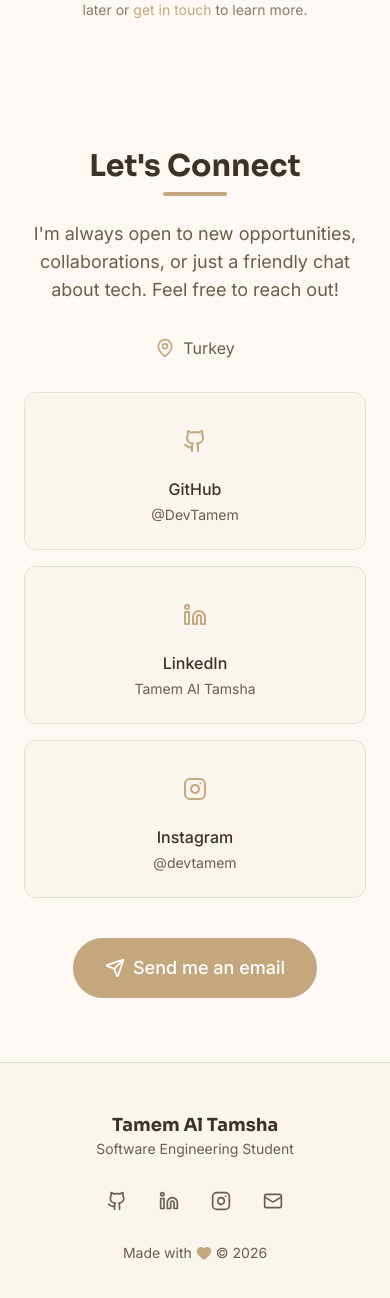
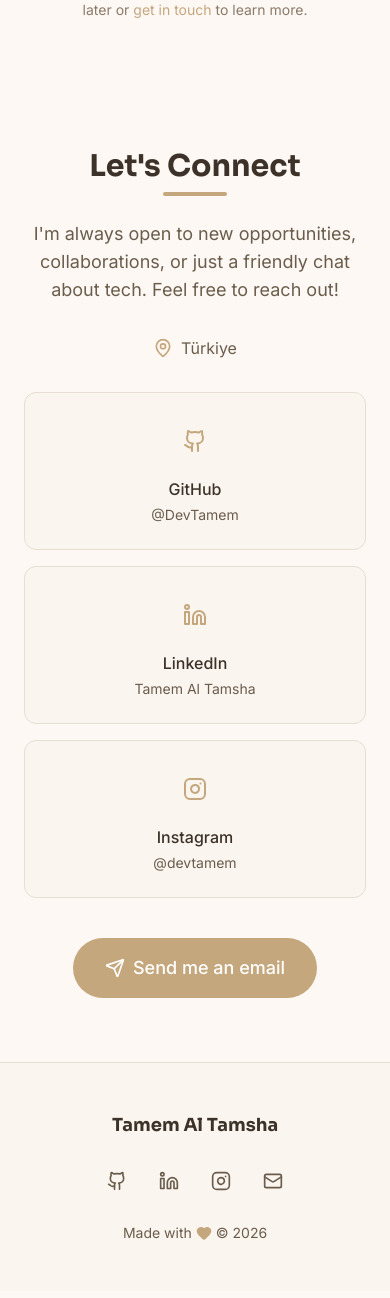
Before and after one commit to DevTamem/PortfolioV2, a Next.js app: page / in a window 390 px wide. Shown: the part 5192-6490 px from the top of the page. Built offline with nearby package versions, Linux system fonts and the light colour scheme.

Commit message:
Small UI changes

```diff
--- a/app/layout.tsx
+++ b/app/layout.tsx
@@ -16,7 +16,7 @@ const sora = Sora({
 })
 
 export const metadata: Metadata = {
-  title: 'Tamem Al Tamsha - Software Engineering Student',
+  title: 'Tamem Al Tamsha',
   description: 'Personal portfolio of a Software Engineering student passionate about building real-world applications.',
   keywords: ['portfolio', 'software engineer', 'developer', 'react', 'typescript', 'nodejs'],
 }
--- a/components/layout/Footer.tsx
+++ b/components/layout/Footer.tsx
@@ -22,9 +22,6 @@ export function Footer() {
             <h3 className="font-heading font-bold text-primary text-lg">
               {personalInfo.name}
             </h3>
-            <p className="text-secondary text-sm">
-              {personalInfo.title}
-            </p>
           </motion.div>
 
           {/* Center - Social links */}
--- a/components/sections/Hero.tsx
+++ b/components/sections/Hero.tsx
@@ -126,7 +126,7 @@ export function Hero() {
           initial={{ opacity: 0, y: 10 }}
           animate={{ opacity: 1, y: 0 }}
           transition={{ delay: 1.2, duration: 0.5 }}
-          className="absolute bottom-8 left-1/2 -translate-x-1/2 hidden md:block"
+          className="absolute bottom-8 left-0 right-0 flex justify-center hidden md:block"
         >
           <motion.a
             href="#about"
--- a/lib/data.ts
+++ b/lib/data.ts
@@ -121,7 +121,7 @@ export const personalInfo = {
   name: 'Tamem Al Tamsha',
   title: 'Software Engineering Student',
   university: 'Ostim Technical University',
-  location: 'Turkey',
+  location: 'Türkiye',
   bio: `I'm a Software Engineering student passionate about building real-world applications
         and continuously improving my development skills. I love turning ideas into code and
         creating things that make a difference.`,
```
